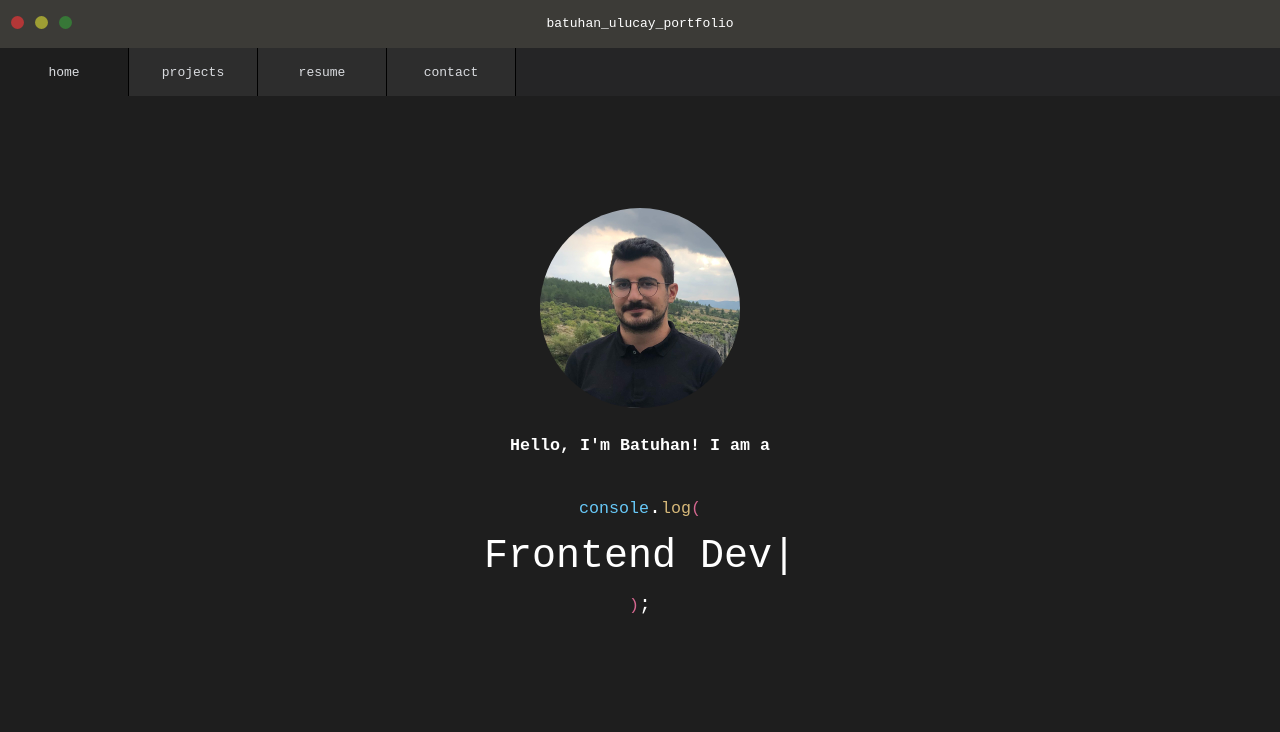
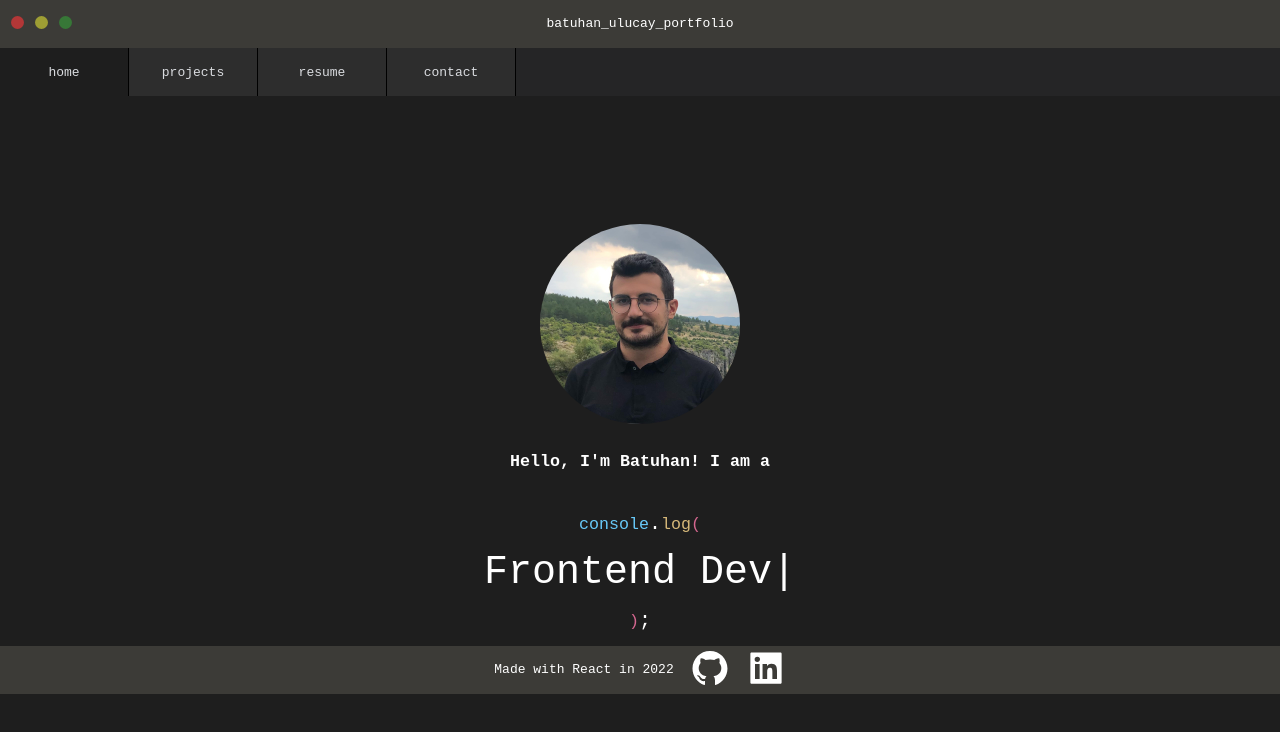
Before and after one commit to BatuhanUlucay/portfolio-site, a React (Create React App) app: page / in a window 1280 px wide. Shown: the top 732 px of the page. Built offline with nearby package versions, Linux system fonts and the light colour scheme.

Commit message:
footer is added.

```diff
--- a/src/App.js
+++ b/src/App.js
@@ -7,6 +7,7 @@ import Home from "./components/Contents/Home";
 import Projects from "./components/Contents/Projects";
 import Resume from "./components/Contents/Resume";
 import Contact from "./components/Contents/Contact";
+import Footer from "./components/Layout/Footer";
 
 function App() {
   const { currentTab } = useContext(TabContext);
@@ -41,6 +42,7 @@ function App() {
         <Explorer />
         {page}
       </div>
+      <Footer />
     </>
   );
 }
--- /dev/null
+++ b/src/components/Layout/Footer.jsx
@@ -0,0 +1,27 @@
+import React from "react";
+import { AiFillGithub } from "react-icons/ai";
+import { AiFillLinkedin } from "react-icons/ai";
+
+function Footer() {
+  return (
+    <div className="footer">
+      Made with React in 2022
+      <a
+        href={"https://github.com/BatuhanUlucay"}
+        target="_blank"
+        rel="noreferrer"
+      >
+        <AiFillGithub size={"40px"} color="#FFFFFF" />
+      </a>
+      <a
+        href={"https://www.linkedin.com/in/batuhan-ulu%C3%A7ay-0aa6b9125/"}
+        target="_blank"
+        rel="noreferrer"
+      >
+        <AiFillLinkedin size={"40px"} color="#FFFFFF" />
+      </a>
+    </div>
+  );
+}
+
+export default Footer;
--- a/src/index.css
+++ b/src/index.css
@@ -44,6 +44,21 @@ body {
   text-align: center;
   color: white;
   margin-top: 1rem;
+}
+
+/* Footer */
+
+.footer {
+  background-color: #3c3b37;
+  color: white;
+  height: 3rem;
+  display: flex;
+  justify-content: center;
+  align-items: center;
+}
+
+.footer a {
+  margin-left: 1rem;
 }
 
 /* Tabs */
@@ -123,7 +138,8 @@ body {
 /* Home */
 
 .home {
-  width: 100%;
+  margin: auto;
+  margin-top: 1rem;
   text-align: center;
   color: white;
 }
```
